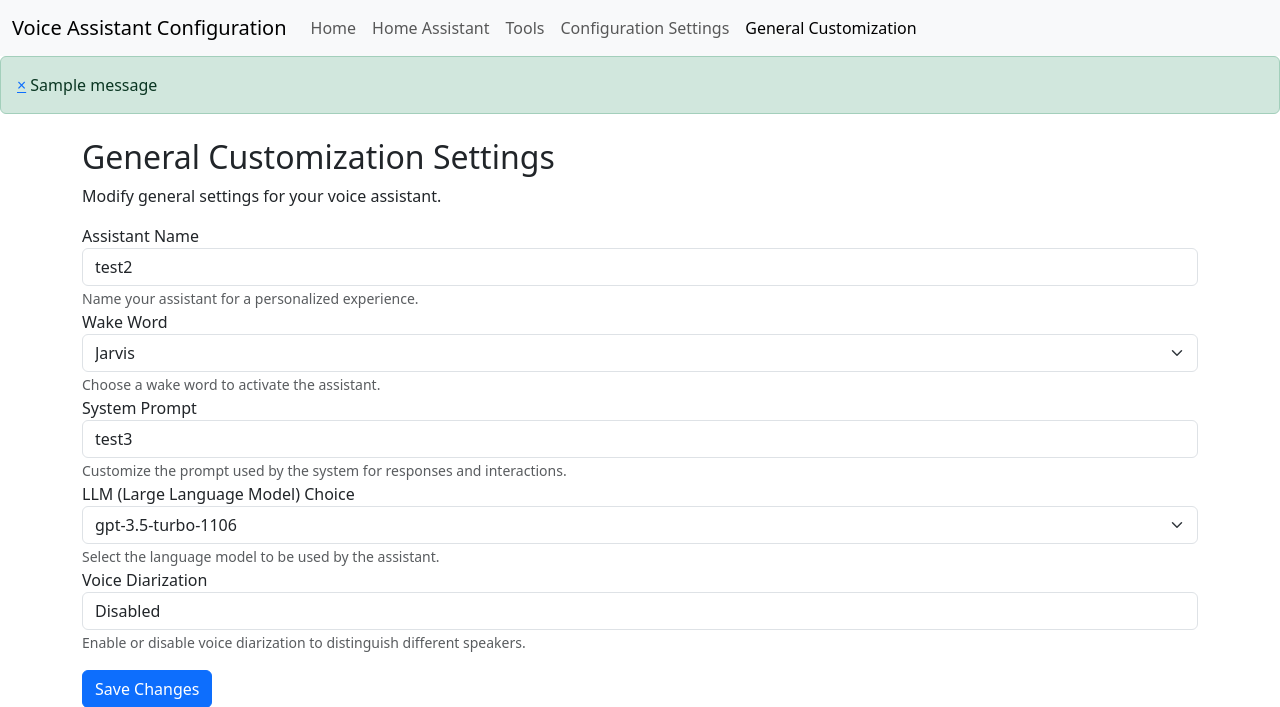
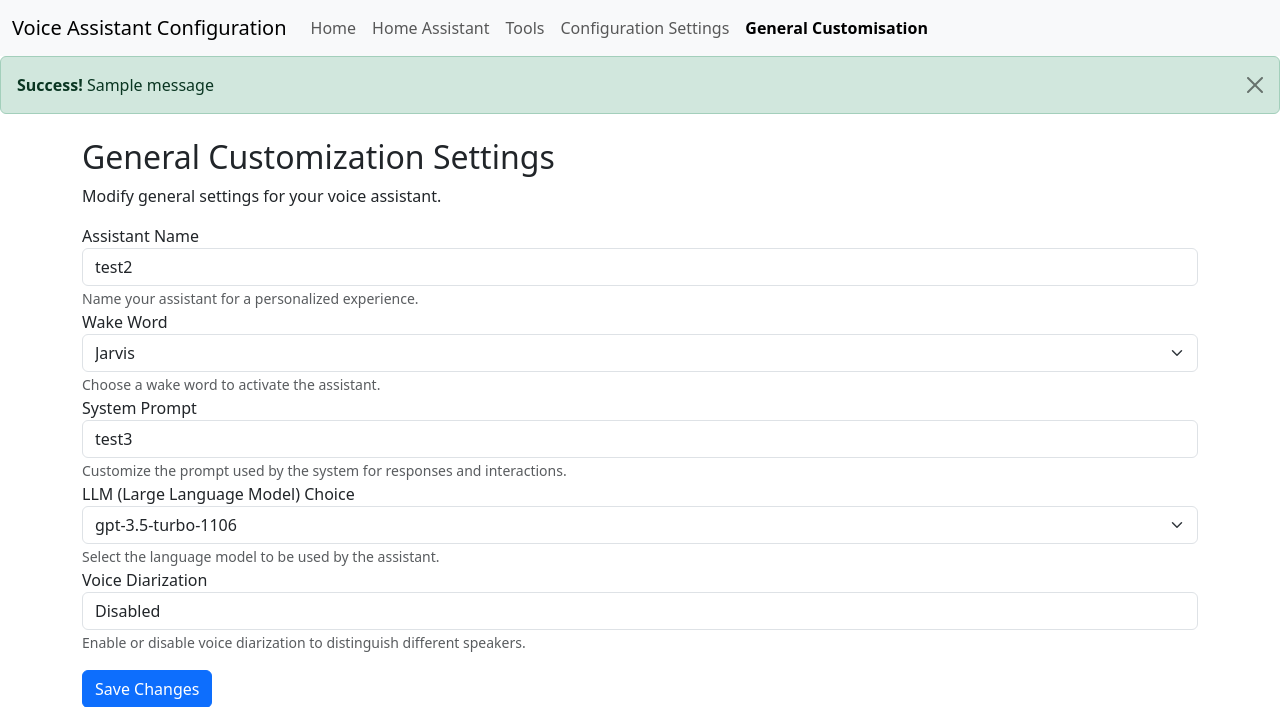
Before and after one commit to XenioxYT/jarvis-setup, a Django app: page /general-customization/ in a window 1280 px wide. Shown: the top 707 px of the page. Run offline with Django 5.2, Linux system fonts and the light colour scheme; data comes from the database, SQL or seed files in the repository; tables that the repository leaves empty hold one stand-in row (values such as "Sample post"); one stand-in notice (Sample message) is shown.

Commit message:
Update general_customization.html with new styling

```diff
--- a/jarvisSetup/webserver/templates/general_customization.html
+++ b/jarvisSetup/webserver/templates/general_customization.html
@@ -28,7 +28,7 @@
                         <a class="nav-link" href="{% url 'configuration_settings' %}">Configuration Settings</a>
                     </li>
                     <li class="nav-item">
-                        <a class="nav-link active" aria-current="page" href="{% url 'general_customization' %}">General Customization</a>
+                        <a class="nav-link active" aria-current="page" href="{% url 'general_customization' %}"><strong>General Customisation</strong></a>
                     </li>
                 </ul>
             </div>
@@ -38,14 +38,14 @@
     {% if messages %}
         {% for message in messages %}
             {% if message.tags == 'error' %}
-                <div class="alert alert-danger alert-dismissible">
-                    <a href="#" class="close" data-dismiss="alert" aria-label="close">&times;</a>
-                    <i class="fas fa-exclamation-circle"></i> {{ message }}
+                <div class="alert alert-danger alert-dismissible fade show">
+                    <button type="button" class="btn-close" data-bs-dismiss="alert"></button>
+                    <strong>Error!</strong> {{ message }}
                 </div>
             {% else %}
-                <div class="alert alert-{{ message.tags }} alert-dismissible">
-                    <a href="#" class="close" data-dismiss="alert" aria-label="close">&times;</a>
-                    <i class="fas fa-check-circle"></i> {{ message }}
+                <div class="alert alert-success alert-dismissible fade show">
+                    <button type="button" class="btn-close" data-bs-dismiss="alert"></button>
+                    <strong>Success!</strong> {{ message }}
                 </div>
             {% endif %}
         {% endfor %}
```
